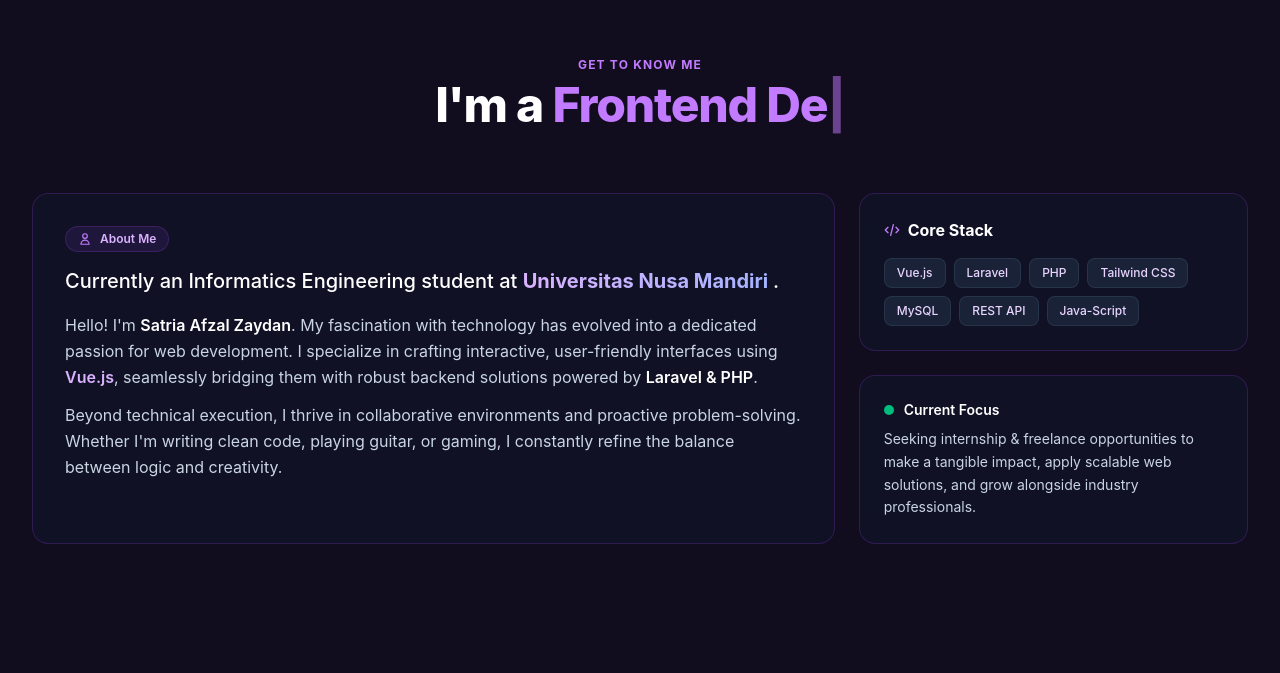
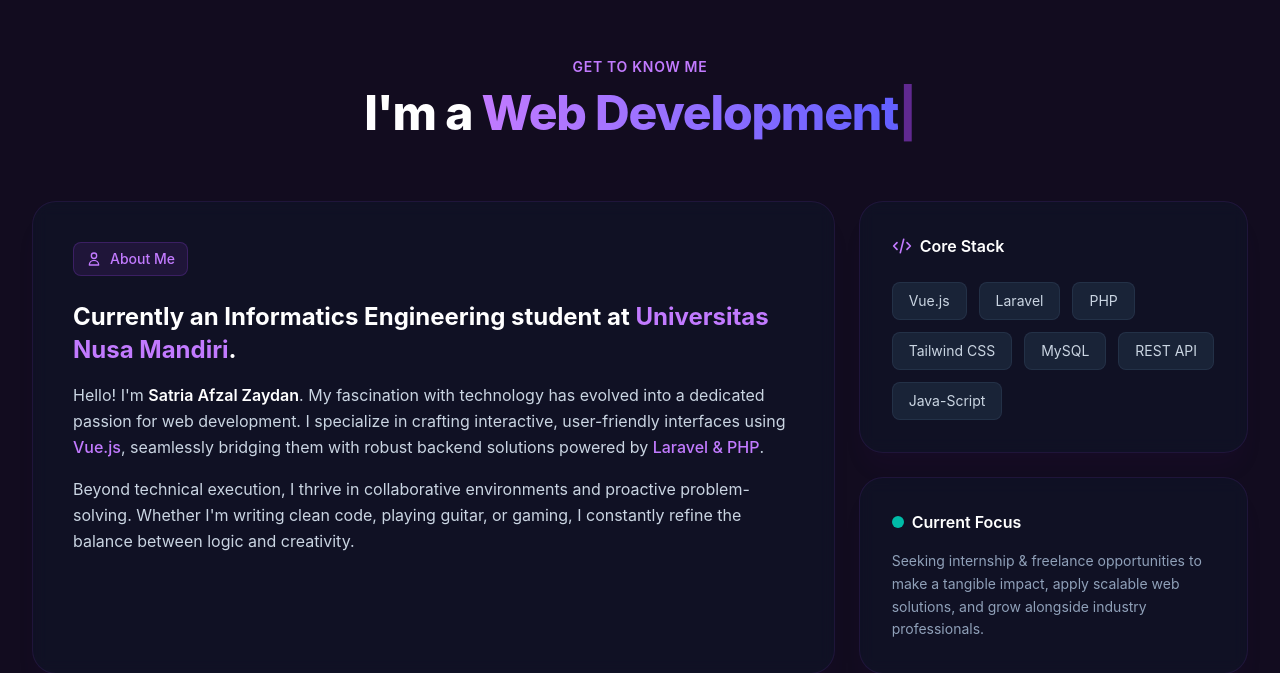
Before and after one commit to satriafzal/personal-portofolio, a Vue app: page / in a window 1280 px wide. Shown: the part 855-1528 px from the top of the page. Built offline with nearby package versions, Linux system fonts and the light colour scheme.

Commit message:
update about

```diff
--- a/src/views/AboutView.vue
+++ b/src/views/AboutView.vue
@@ -1,83 +1,66 @@
 <template>
-  <section id="about" class="relative w-full py-20 sm:py-28 overflow-hidden">
-    <div class="max-w-7xl mx-auto px-4 sm:px-6 lg:px-8 relative z-10">
+  <section ref="aboutRef" class="py-20 sm:py-28 relative z-20" id="about">
+    <div class="max-w-7xl mx-auto px-4 sm:px-6 lg:px-8">
 
       <!-- Section Header -->
-      <div class="text-center max-w-3xl mx-auto mb-12 sm:mb-16">
-        <span class="text-purple-400 text-xs font-bold tracking-widest uppercase block mb-2">
-          GET TO KNOW ME
-        </span>
+      <div class="about-header opacity-0 text-center mb-12 sm:mb-16">
+        <p class="text-purple-400 font-semibold text-sm tracking-wider uppercase mb-3">
+          Get To Know Me
+        </p>
         <h2 class="text-3xl sm:text-4xl lg:text-5xl font-extrabold text-white tracking-tight">
-          I'm a <span class="text-purple-400">{{ displayText }}</span><span class="text-purple-400 animate-pulse">|</span>
+          I'm a <span class="text-transparent bg-clip-text bg-gradient-to-r from-purple-400 to-indigo-500">{{ typedText }}</span><span class="text-purple-500 animate-pulse">|</span>
         </h2>
       </div>
 
-      <!-- Bento Grid Content -->
-      <div class="grid grid-cols-1 lg:grid-cols-12 gap-6 items-stretch">
+      <!-- Bento Grid Layout -->
+      <div class="grid grid-cols-1 lg:grid-cols-3 gap-6">
 
-        <!-- Main Bio Card (Left Column) -->
-        <div class="lg:col-span-8 flex">
-          <div class="w-full bg-slate-900/60 border border-purple-500/20 hover:border-purple-500/40 rounded-2xl p-6 sm:p-8 backdrop-blur-md transition-all duration-300 hover:shadow-xl hover:shadow-purple-500/5 flex flex-col justify-between">
-
-            <div class="space-y-4">
-              <!-- Card Badge -->
-              <div class="inline-flex items-center gap-2 px-3 py-1 rounded-full bg-purple-500/10 border border-purple-500/20 text-purple-300 text-xs font-semibold">
-                <svg class="w-3.5 h-3.5 text-purple-400" fill="none" viewBox="0 0 24 24" stroke="currentColor">
-                  <path stroke-linecap="round" stroke-linejoin="round" stroke-width="2" d="M16 7a4 4 0 11-8 0 4 4 0 018 0zM12 14a7 7 0 00-7 7h14a7 7 0 00-7-7z" />
-                </svg>
-                <span>About Me</span>
-              </div>
-
-              <!-- Status -->
-              <p class="text-white font-medium text-lg sm:text-xl leading-snug">
-                Currently an Informatics Engineering student at
-                <span class="bg-gradient-to-r from-purple-300 to-indigo-300 bg-clip-text text-transparent font-bold">
-                  Universitas Nusa Mandiri
-                </span>.
-              </p>
-
-              <!-- Description Paragraphs -->
-              <div class="space-y-3 text-slate-300 text-sm sm:text-base leading-relaxed font-normal">
-                <p>
-                  Hello! I'm <strong class="text-white font-semibold">Satria Afzal Zaydan</strong>. My fascination with technology has evolved into a dedicated passion for web development. I specialize in crafting interactive, user-friendly interfaces using <strong class="text-purple-300 font-semibold">Vue.js</strong>, seamlessly bridging them with robust backend solutions powered by <strong class="text-white font-semibold">Laravel & PHP</strong>.
-                </p>
-                <p>
-                  Beyond technical execution, I thrive in collaborative environments and proactive problem-solving. Whether I'm writing clean code, playing guitar, or gaming, I constantly refine the balance between logic and creativity.
-                </p>
-              </div>
-            </div>
-
+        <!-- CARD 1: Kiri (About Me) -->
+        <div class="about-card opacity-0 lg:col-span-2 bg-slate-900/50 border border-purple-500/10 rounded-3xl p-6 sm:p-8 md:p-10 backdrop-blur-sm shadow-xl shadow-purple-900/5">
+          <div class="inline-flex items-center gap-2 px-3 py-1.5 rounded-lg bg-purple-500/10 border border-purple-500/20 text-purple-400 text-sm font-medium mb-6">
+            <svg class="w-4 h-4" fill="none" stroke="currentColor" viewBox="0 0 24 24"><path stroke-linecap="round" stroke-linejoin="round" stroke-width="2" d="M16 7a4 4 0 11-8 0 4 4 0 018 0zM12 14a7 7 0 00-7 7h14a7 7 0 00-7-7z"></path></svg>
+            About Me
+          </div>
+          <h3 class="text-xl sm:text-2xl font-bold text-white mb-4 leading-snug">
+            Currently an Informatics Engineering student at <span class="text-purple-400">Universitas Nusa Mandiri</span>.
+          </h3>
+          <div class="space-y-4 text-slate-300 text-base leading-relaxed">
+            <p>
+              Hello! I'm <span class="text-white font-semibold">Satria Afzal Zaydan</span>. My fascination with technology has evolved into a dedicated passion for web development. I specialize in crafting interactive, user-friendly interfaces using <span class="text-purple-400 font-medium">Vue.js</span>, seamlessly bridging them with robust backend solutions powered by <span class="text-purple-400 font-medium">Laravel & PHP</span>.
+            </p>
+            <p>
+              Beyond technical execution, I thrive in collaborative environments and proactive problem-solving. Whether I'm writing clean code, playing guitar, or gaming, I constantly refine the balance between logic and creativity.
+            </p>
           </div>
         </div>
 
-        <!-- Highlight Cards (Right Column) -->
-        <div class="lg:col-span-4 flex flex-col gap-6 justify-between">
+        <!-- Kolom Kanan -->
+        <div class="flex flex-col gap-6 lg:col-span-1">
 
-          <!-- Core Stack Card -->
-          <div class="bg-slate-900/60 border border-purple-500/20 hover:border-purple-500/40 rounded-2xl p-6 backdrop-blur-md transition-all duration-300 hover:shadow-xl hover:shadow-purple-500/5">
-            <h3 class="text-white font-bold text-base mb-4 flex items-center gap-2">
-              <svg class="w-4 h-4 text-purple-400" fill="none" viewBox="0 0 24 24" stroke="currentColor">
-                <path stroke-linecap="round" stroke-linejoin="round" stroke-width="2" d="M10 20l4-16m4 4l4 4-4 4M6 16l-4-4 4-4" />
-              </svg>
+          <!-- CARD 2: Core Stack -->
+          <div class="about-card opacity-0 flex-1 bg-slate-900/50 border border-purple-500/10 rounded-3xl p-6 sm:p-8 backdrop-blur-sm shadow-xl shadow-purple-900/5">
+            <div class="flex items-center gap-2 text-white font-semibold mb-6">
+              <svg class="w-5 h-5 text-purple-400" fill="none" stroke="currentColor" viewBox="0 0 24 24"><path stroke-linecap="round" stroke-linejoin="round" stroke-width="2" d="M10 20l4-16m4 4l4 4-4 4M6 16l-4-4 4-4"></path></svg>
               Core Stack
-            </h3>
-            <div class="flex flex-wrap gap-2">
-              <span v-for="tech in techStack" :key="tech" class="px-3 py-1.5 text-xs font-medium rounded-lg bg-slate-800/80 border border-slate-700/60 text-purple-200">
+            </div>
+            <div class="flex flex-wrap gap-2 sm:gap-3">
+              <span v-for="tech in ['Vue.js', 'Laravel', 'PHP', 'Tailwind CSS', 'MySQL', 'REST API', 'Java-Script']" :key="tech"
+                    class="stack-pill opacity-0 scale-90 px-3 py-1.5 sm:px-4 sm:py-2 rounded-lg bg-slate-800/80 border border-slate-700/50 text-slate-300 text-sm hover:text-white hover:border-purple-500/50 hover:bg-purple-500/10 transition-colors cursor-default">
                 {{ tech }}
               </span>
             </div>
           </div>
 
-          <!-- Current Focus / Internship Card -->
-          <div class="bg-slate-900/60 border border-purple-500/20 hover:border-purple-500/40 rounded-2xl p-6 backdrop-blur-md transition-all duration-300 hover:shadow-xl hover:shadow-purple-500/5 flex-1 flex flex-col justify-center">
-            <div class="flex items-center gap-2.5 mb-2">
-              <span class="relative flex h-2.5 w-2.5">
-                <span class="animate-ping absolute inline-flex h-full w-full rounded-full bg-emerald-400 opacity-75"></span>
-                <span class="relative inline-flex rounded-full h-2.5 w-2.5 bg-emerald-500"></span>
+          <!-- CARD 3: Current Focus -->
+          <div class="about-card opacity-0 bg-slate-900/50 border border-purple-500/10 rounded-3xl p-6 sm:p-8 backdrop-blur-sm shadow-xl shadow-purple-900/5">
+            <div class="flex items-center gap-2 text-white font-semibold mb-4">
+              <span class="relative flex h-3 w-3">
+                <span class="animate-ping absolute inline-flex h-full w-full rounded-full bg-teal-400 opacity-75"></span>
+                <span class="relative inline-flex rounded-full h-3 w-3 bg-teal-500"></span>
               </span>
-              <span class="text-white font-semibold text-sm">Current Focus</span>
+              Current Focus
             </div>
-            <p class="text-slate-300 text-xs sm:text-sm leading-relaxed mb-0">
+            <p class="text-slate-400 text-sm leading-relaxed">
               Seeking internship & freelance opportunities to make a tangible impact, apply scalable web solutions, and grow alongside industry professionals.
             </p>
           </div>
@@ -85,48 +68,106 @@
         </div>
 
       </div>
-
     </div>
   </section>
 </template>
 
 <script setup>
-import { ref, onMounted } from 'vue'
+import { ref, onMounted, onUnmounted } from 'vue'
+import gsap from 'gsap'
+import ScrollTrigger from 'gsap/ScrollTrigger'
 
-const words = ["Full-Stack Developer", "Frontend Developer", "Web Developer"]
-const techStack = ["Vue.js", "Laravel", "PHP", "Tailwind CSS", "MySQL", "REST API", "Java-Script"]
+gsap.registerPlugin(ScrollTrigger)
 
-const displayText = ref('')
-const isDeleting = ref(false)
-let wordIndex = 0
+const aboutRef = ref(null)
+let ctx
+
+// === LOGIKA TYPING EFFECT ===
+const typedText = ref('')
+const roles = ['Full-Stack Developer','Web Development', 'Tech Enthusiast', 'Informatics Student']
+let roleIndex = 0
 let charIndex = 0
+let isDeleting = false
+let typingTimeout
 
-const typeEffect = () => {
-  const currentWord = words[wordIndex]
+const typeText = () => {
+  const currentRole = roles[roleIndex]
 
-  if (isDeleting.value) {
-    displayText.value = currentWord.substring(0, charIndex - 1)
+  if (isDeleting) {
+    // Kalau lagi mode menghapus (kurangi huruf)
+    typedText.value = currentRole.substring(0, charIndex - 1)
     charIndex--
   } else {
-    displayText.value = currentWord.substring(0, charIndex + 1)
+    // Kalau lagi mode mengetik (tambah huruf)
+    typedText.value = currentRole.substring(0, charIndex + 1)
     charIndex++
   }
 
-  let typeSpeed = isDeleting.value ? 50 : 100
+  // Kecepatan ngetik vs kecepatan menghapus (hapus lebih cepat)
+  let typeSpeed = isDeleting ? 50 : 100
 
-  if (!isDeleting.value && charIndex === currentWord.length) {
-    typeSpeed = 2000
-    isDeleting.value = true
-  } else if (isDeleting.value && charIndex === 0) {
-    isDeleting.value = false
-    wordIndex = (wordIndex + 1) % words.length
-    typeSpeed = 500
+  // Jika satu kata sudah selesai diketik utuh
+  if (!isDeleting && charIndex === currentRole.length) {
+    typeSpeed = 2000 // Berhenti 2 detik biar bisa dibaca user, baru mulai hapus
+    isDeleting = true
+  }
+  // Jika kata sudah selesai dihapus (kosong)
+  else if (isDeleting && charIndex === 0) {
+    isDeleting = false
+    roleIndex = (roleIndex + 1) % roles.length // Pindah ke kata selanjutnya
+    typeSpeed = 500 // Jeda 0.5 detik sebelum mulai ngetik kata baru
   }
 
-  setTimeout(typeEffect, typeSpeed)
+  typingTimeout = setTimeout(typeText, typeSpeed)
 }
 
 onMounted(() => {
-  setTimeout(typeEffect, 500)
+  // Mulai animasi ngetik
+  typeText()
+
+  // Mulai animasi GSAP
+  ctx = gsap.context(() => {
+
+    gsap.to('.about-header', {
+      scrollTrigger: {
+        trigger: '.about-header',
+        start: 'top 85%',
+      },
+      opacity: 1,
+      y: 0,
+      duration: 1,
+      ease: 'power3.out'
+    })
+
+    gsap.set('.about-header', { y: 30 })
+    gsap.set('.about-card', { y: 40 })
+
+    gsap.to('.about-card', {
+      scrollTrigger: {
+        trigger: '.about-card',
+        start: 'top 80%',
+      },
+      opacity: 1,
+      y: 0,
+      duration: 0.8,
+      stagger: 0.2,
+      ease: 'back.out(1.2)',
+      onComplete: () => {
+        gsap.to('.stack-pill', {
+          opacity: 1,
+          scale: 1,
+          duration: 0.4,
+          stagger: 0.05,
+          ease: 'back.out(2)'
+        })
+      }
+    })
+
+  }, aboutRef.value)
+})
+
+onUnmounted(() => {
+  clearTimeout(typingTimeout) // Wajib dibersihkan biar gak bocor memory pas pindah halaman
+  if (ctx) ctx.revert()
 })
 </script>
```
